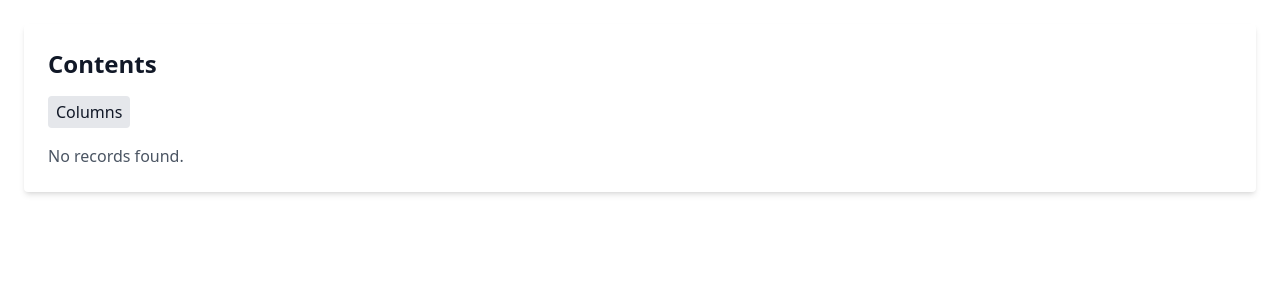
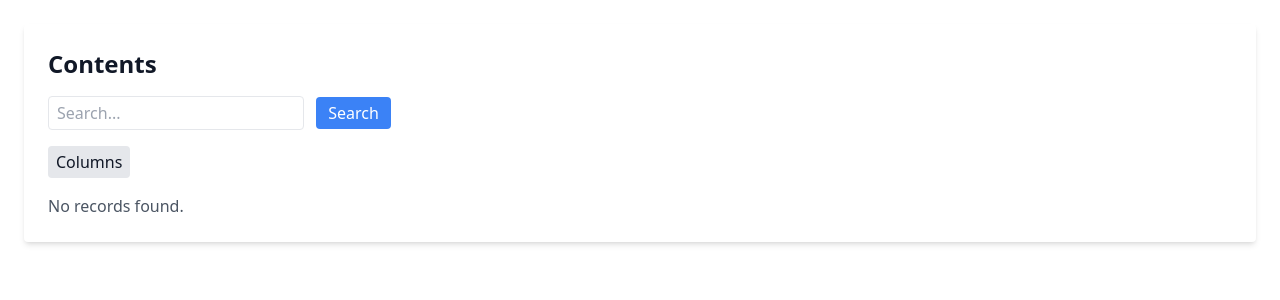
Before and after one commit to nikhilsath/crossbook, a Flask app: page /content in a window 1280 px wide. Shown: the part 56-356 px from the top of the page. Run offline with Flask 3, Linux system fonts and the light colour scheme; data that the repository does not hold is empty; parts of the project's set-up code (start-up, migrations or seed data) failed here and were passed over; some libraries are stand-ins or nearby versions.

Commit message:
Restore SQL-based search with field type filtering in list view

```diff
--- a/templates/list_view.html
+++ b/templates/list_view.html
@@ -5,6 +5,12 @@
 {% block content %}
 <div class="w-full bg-white p-6 rounded shadow-md">
   <h1 class="text-2xl font-bold mb-4">{{ table|capitalize }}s</h1>
+
+  <!-- Search form -->
+  <form method="get" class="mb-4">
+    <input type="text" name="search" placeholder="Search..." value="{{ request.args.get('search', '') }}" class="border rounded px-2 py-1 w-64" />
+    <button type="submit" class="bg-blue-500 text-white px-3 py-1 rounded ml-2">Search</button>
+  </form>
 
   <!-- Column visibility control -->
   <div class="relative inline-block text-left mb-4" id="column-visibility-wrapper">
@@ -21,7 +27,6 @@
       {% endfor %}
     </div>
   </div>
-
 
   {% if records %}
     <table class="min-w-full text-sm">
```
